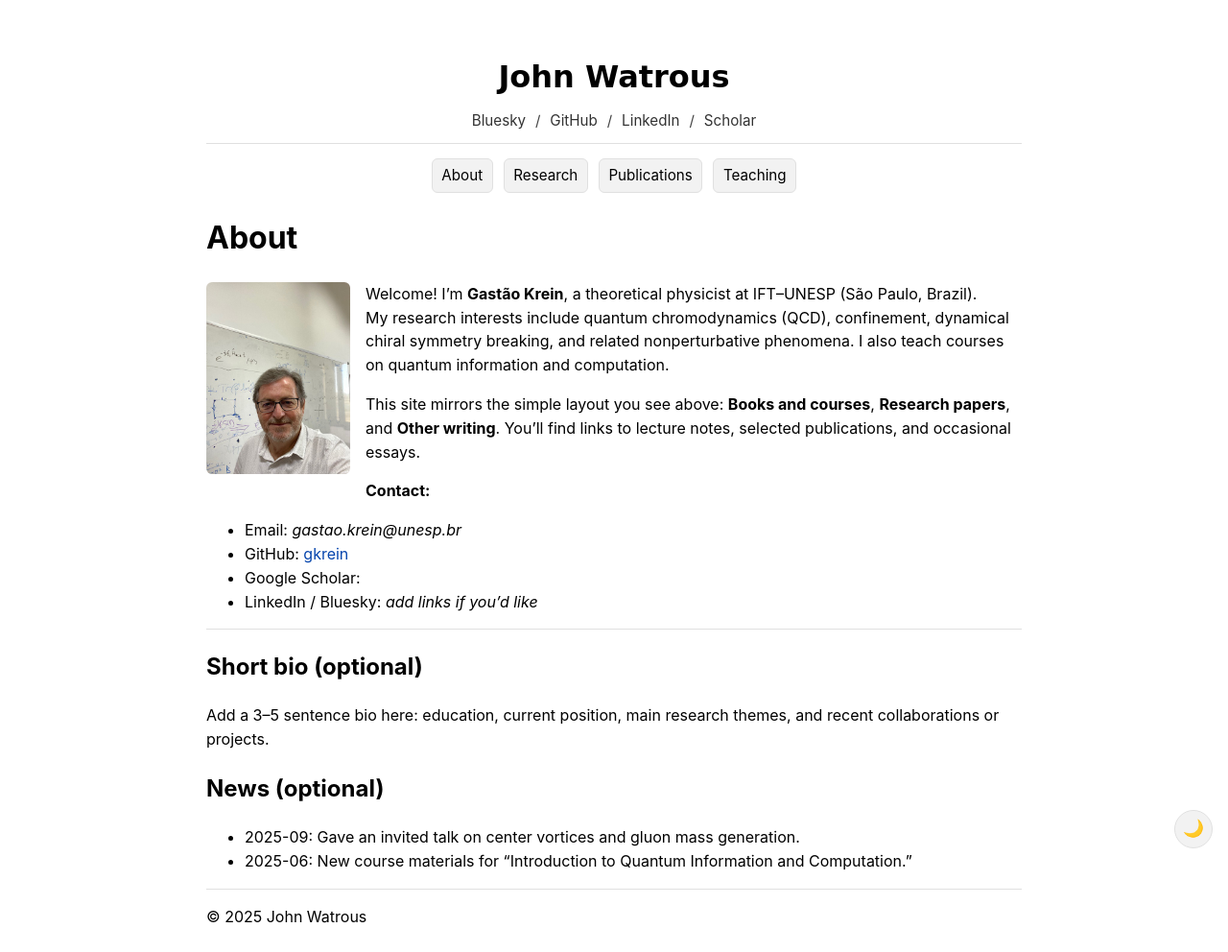
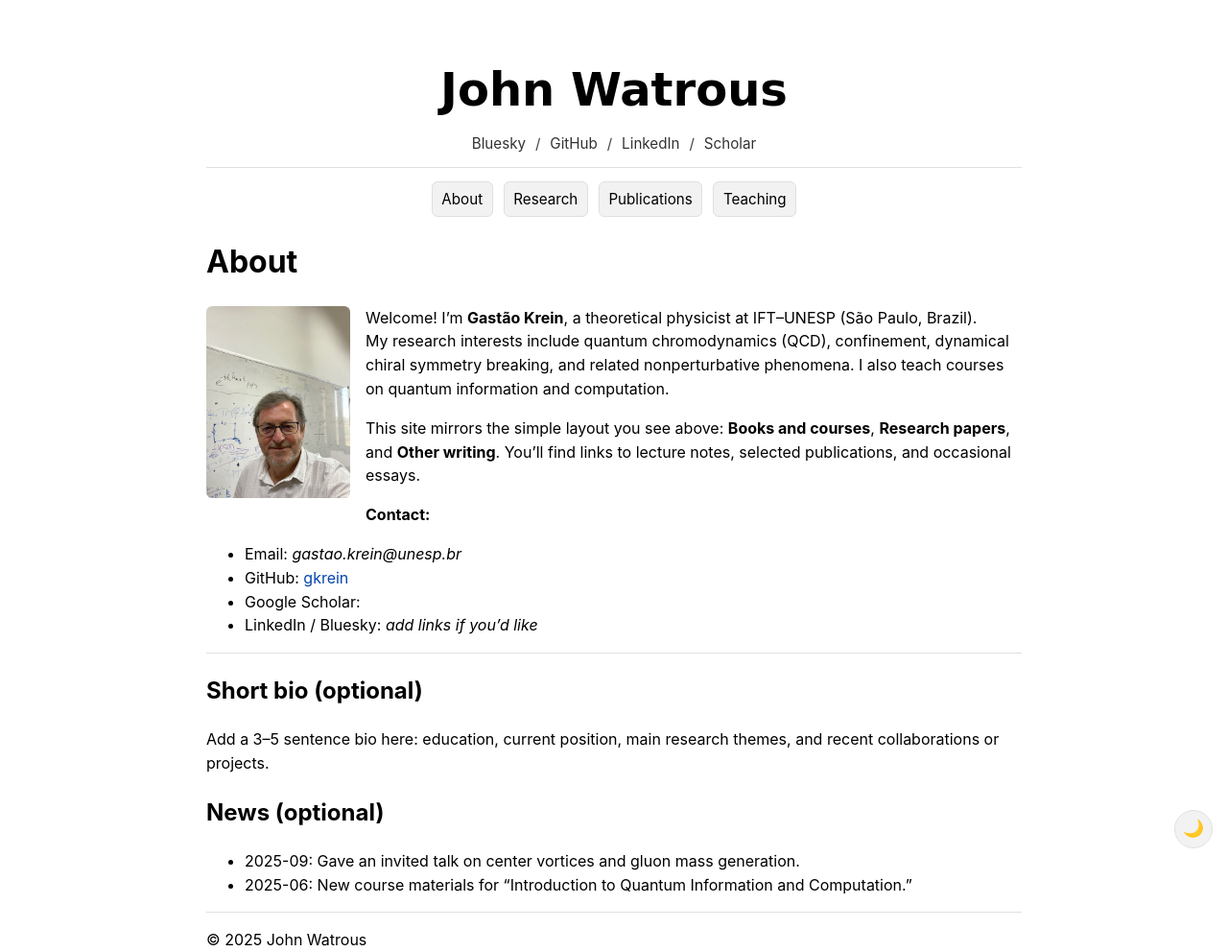
Before and after one commit to gkrein/gkrein.github.io, a Jekyll site: the page built from index.md, in a window 1280 px wide. Shown: the whole page at 96% size. Built offline with Jekyll 4.4.1, drawn with Linux system fonts in a browser that asks for light colours; before the commit the page ends 967 px from its top, so only the background shows below that.

Commit message:
Update site.css

```diff
--- a/assets/css/site.css
+++ b/assets/css/site.css
@@ -40,7 +40,7 @@ a:hover { text-decoration: underline; }
 /* Masthead: centered name + centered social links */
 .masthead { text-align: center; margin-bottom: 0.75rem; }
 .masthead h1 { font-family: "DejaVu Sans ExtraLight", "DejaVu Sans", -apple-system, BlinkMacSystemFont, "Segoe UI", Roboto,
-               Helvetica, Arial, sans-serif; font-size: 2.0rem; margin-top: 3.5rem; margin-bottom: 0.5rem; font-weight: 600; }
+               Helvetica, Arial, sans-serif; font-size: 3.0rem; margin-top: 3.5rem; margin-bottom: 0.5rem; font-weight: 600; }
 .masthead .social { font-size: 0.95rem; color: var(--muted-text); }
 .masthead .social a { color: var(--text-color); opacity: 0.8; }
 .masthead .social a:hover { opacity: 1; text-decoration: underline; }
```
